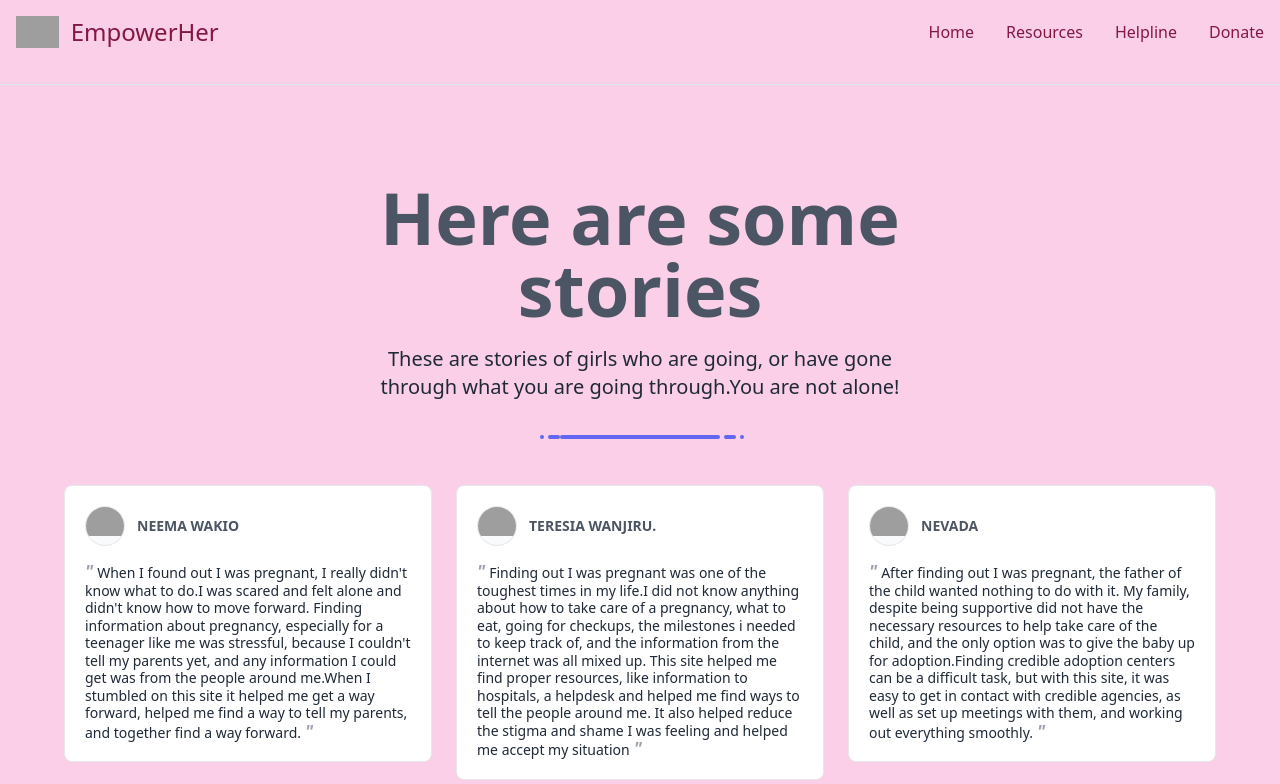
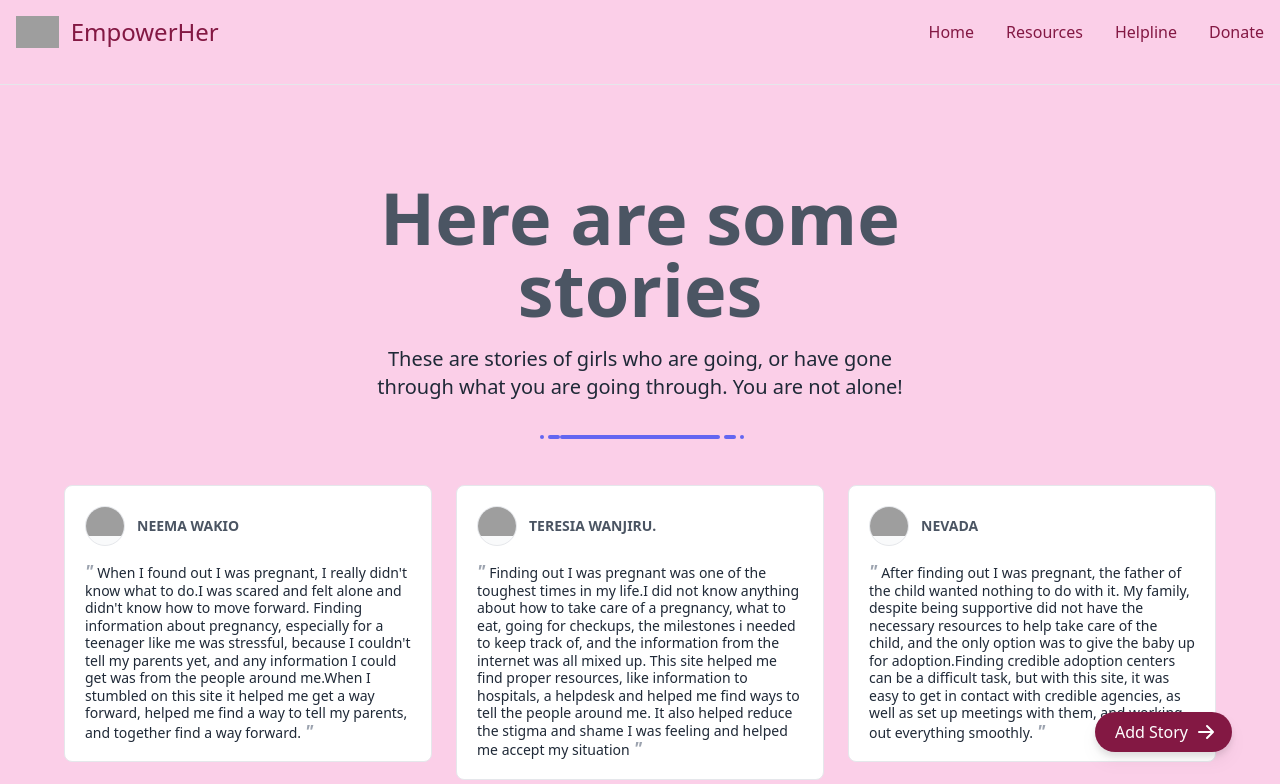
Before and after one commit to changach-3000/empowerher, a React (Create React App) app: page /stories in a window 1280 px wide. Shown: the top 784 px of the page. Built offline with nearby package versions, Linux system fonts and the light colour scheme; grey boxes are pictures that could not be loaded.

Commit message:
add form for adding a story to popup on the page

```diff
--- a/src/pages/NextSteps.jsx
+++ b/src/pages/NextSteps.jsx
@@ -1,6 +1,13 @@
-import React from "react";
+import React, { useState } from "react";
+import { Link } from "react-router-dom";
 
 function NextSteps() {
+  const [isFormVisible, setIsFormVisible] = useState(false);
+
+  const toggleFormVisibility = () => {
+    setIsFormVisible(!isFormVisible);
+  };
+
   return (
     <>
       <style>
@@ -17,7 +24,7 @@ function NextSteps() {
               </h1>
               <h3 class="text-xl mb-5 font-light">
                 These are stories of girls who are going, or have gone through
-                what you are going through.You are not alone!
+                what you are going through. You are not alone!
               </h3>
               <div class="text-center mb-10">
                 <span class="inline-block w-1 h-1 rounded-full bg-indigo-500 ml-1"></span>
@@ -84,8 +91,9 @@ function NextSteps() {
                       When my parents knew I was pregnant, they threw me out of
                       the house.There I was, alone, pregnant, with no idea of a
                       way forward. I found this site and it helped me find out
-                      more about pregnancy,how to navigate it, as well as connect me to a shelters
-                      that took me in and took care of me.
+                      more about pregnancy,how to navigate it, as well as
+                      connect me to a shelters that took me in and took care of
+                      me.
                       <span class="text-lg leading-none italic font-bold text-gray-400 ml-1">
                         "
                       </span>
@@ -231,6 +239,77 @@ function NextSteps() {
           </div>
         </div>
       </div>
+
+      {isFormVisible ? (
+        <div className="fixed inset-0 flex items-center justify-center z-10 bg-gray-800 bg-opacity-50">
+          <div className="bg-white p-6 rounded-lg shadow-lg">
+
+            <form className="h-full flex flex-col">
+              <div className="mb-4">
+                <label
+                  htmlFor="userName"
+                  className="inline-block mb-1 font-medium"
+                >
+                  Pseudo Name
+                </label>
+                <input
+                  placeholder="Jane Doe"
+                  required
+                  type="text"
+                  className="flex-grow w-full h-12 px-4 mb-2 transition duration-200 bg-white border border-gray-300 rounded shadow-sm appearance-none focus:border-deep-purple-accent-400 focus:outline-none focus:shadow-outline"
+                  id="userName"
+                  name="userName"
+                />
+              </div>
+
+              <div className="mb-4">
+                <label
+                  htmlFor="story"
+                  className="inline-block mb-1 font-medium"
+                >
+                  Story
+                </label>
+                <textarea
+                  placeholder="Add story here!"
+                  required
+                  type="text"
+                  className="flex-grow w-full h-12 px-4 mb-2 transition duration-200 bg-white border border-gray-300 rounded shadow-sm appearance-none focus:border-deep-purple-accent-400 focus:outline-none focus:shadow-outline"
+                  id="text"
+                  name="text"
+                />
+              </div>
+              <div className="mt-4 mb-2 sm:mb-4">
+                <button
+                  type="submit"
+                  className="inline-flex items-center justify-center w-full h-12 px-6 font-medium tracking-wide text-white transition duration-200 rounded shadow-md bg-pink-900 hover:bg-pink-600 focus:shadow-outline focus:outline-none"
+                >
+                  Add Story
+                </button>
+              </div>
+            </form>
+          </div>
+        </div>
+      ) : (
+        <button
+          onClick={toggleFormVisibility}
+          title="Add Story"
+          className="fixed bottom-10 right-10 bg-pink-900 h-10 px-5 m-2 rounded-full drop-shadow-lg flex justify-center items-center text-white hover:bg-pink-400 hover:drop-shadow-2xl duration-300 font-light"
+        >
+          Add Story
+          <svg
+            className="w-5 h-5 ml-2 -mr-1"
+            fill="currentColor"
+            viewBox="0 0 20 20"
+            xmlns="http://www.w3.org/2000/svg"
+          >
+            <path
+              fillRule="evenodd"
+              d="M10.293 3.293a1 1 0 011.414 0l6 6a1 1 0 010 1.414l-6 6a1 1 0 01-1.414-1.414L14.586 11H3a1 1 0 110-2h11.586l-4.293-4.293a1 1 0 010-1.414z"
+              clipRule="evenodd"
+            />
+          </svg>
+        </button>
+      )}
     </>
   );
 }
```
